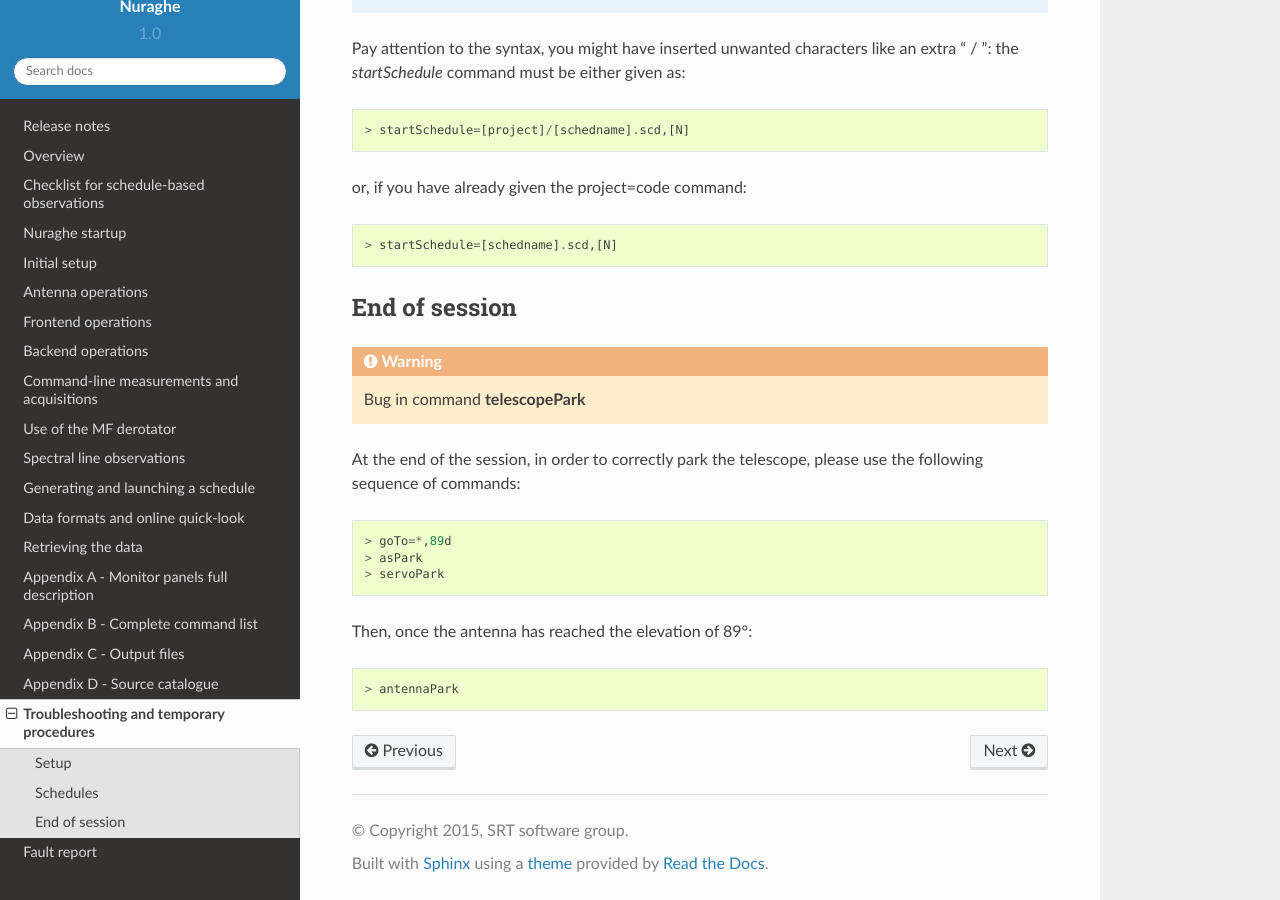
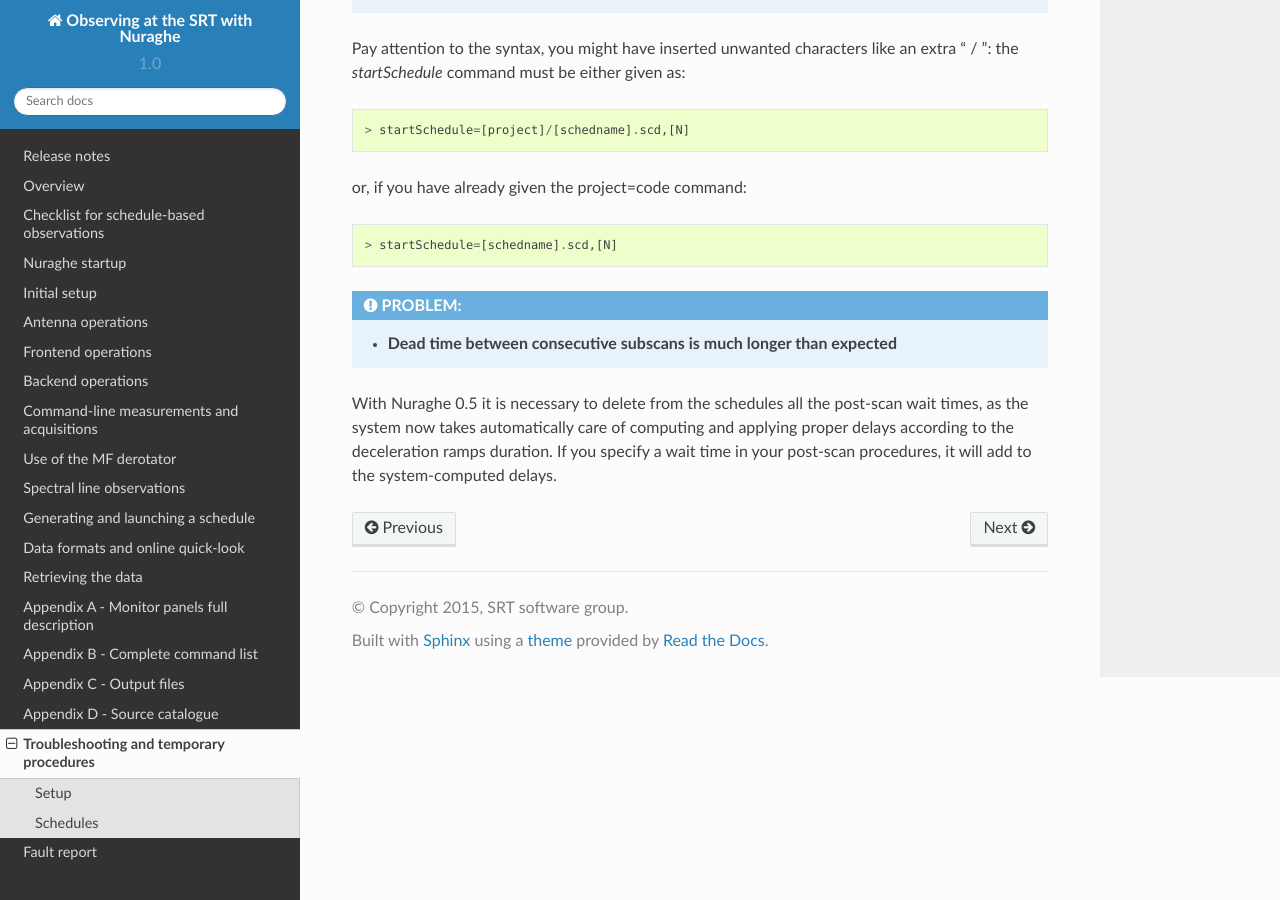
Before and after one commit to discos/doc, a Sphinx documentation site: the page built from user/srt/source/Troubleshooting.rst, in a window 1280 px wide and 900 px high, scrolled down 1255 px. Built offline with Sphinx 7.4.7 and the Read the Docs theme 2.0.0, drawn with Linux system fonts in a browser that asks for light colours.

```diff
--- a/user/srt/source/Troubleshooting.rst
+++ b/user/srt/source/Troubleshooting.rst
@@ -72,18 +72,12 @@
 
 
 
-End of session
-==============
+.. admonition:: PROBLEM:
 
-.. warning:: Bug in command **telescopePark**
+    * **Dead time between consecutive subscans is much longer than expected**
 
-At the end of the session, in order to correctly park the telescope, please
-use the following sequence of commands::
-
-    > goTo=*,89d
-    > asPark
-    > servoPark
-
-Then, once the antenna has reached the elevation of 89°::
-
-    > antennaPark
+With Nuraghe 0.5 it is necessary to delete from the schedules all the post-scan
+wait times, as the system now takes automatically care of computing and
+applying proper delays according to the deceleration ramps duration.
+If you specify a wait time in your post-scan procedures, it will add to the
+system-computed delays.
```
Also changed, not shown: 2 other files.
